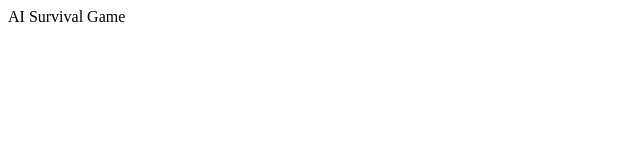
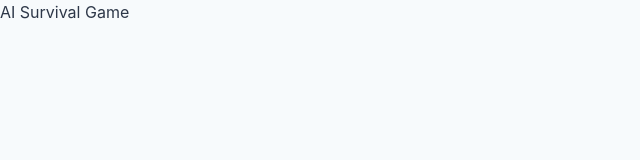
Before and after one commit to liukun2634/ai-survival-game, a React (Vite) app: page / in a window 1280 px wide. Shown: the top 160 px of the page, without its empty margins (0-640 px from the left). Built offline with nearby package versions, Linux system fonts and the light colour scheme.

Commit message:
feat: add i18n system and global styles

```diff
--- a/src/main.tsx
+++ b/src/main.tsx
@@ -1,5 +1,6 @@
 import { StrictMode } from 'react'
 import { createRoot } from 'react-dom/client'
+import './styles/global.css'
 import App from './App.tsx'
 
 createRoot(document.getElementById('root')!).render(
--- /dev/null
+++ b/src/styles/global.css
@@ -0,0 +1,128 @@
+:root {
+  /* Primary colors */
+  --color-primary: #1a365d;
+  --color-primary-light: #2a4a7f;
+  --color-primary-dark: #0f2440;
+
+  /* Background */
+  --color-bg: #f7fafc;
+  --color-bg-card: #ffffff;
+  --color-bg-overlay: rgba(26, 54, 93, 0.85);
+
+  /* Accent */
+  --color-accent: #d69e2e;
+  --color-accent-light: #ecc94b;
+
+  /* Status */
+  --color-success: #38a169;
+  --color-danger: #c53030;
+  --color-danger-light: #fc8181;
+  --color-warning: #dd6b20;
+
+  /* Text */
+  --color-text: #2d3748;
+  --color-text-light: #718096;
+  --color-text-inverse: #f7fafc;
+  --color-text-accent: #d69e2e;
+
+  /* Borders */
+  --color-border: #e2e8f0;
+  --color-border-light: #edf2f7;
+
+  /* Typography */
+  --font-heading: 'Georgia', 'Times New Roman', serif;
+  --font-body: -apple-system, BlinkMacSystemFont, 'Segoe UI', 'PingFang SC', 'Microsoft YaHei', sans-serif;
+  --font-mono: 'SF Mono', 'Fira Code', 'Consolas', monospace;
+
+  /* Spacing */
+  --space-xs: 4px;
+  --space-sm: 8px;
+  --space-md: 16px;
+  --space-lg: 24px;
+  --space-xl: 32px;
+  --space-2xl: 48px;
+
+  /* Border radius */
+  --radius-sm: 4px;
+  --radius-md: 8px;
+  --radius-lg: 12px;
+  --radius-xl: 16px;
+
+  /* Shadows */
+  --shadow-sm: 0 1px 3px rgba(0, 0, 0, 0.08);
+  --shadow-md: 0 4px 12px rgba(0, 0, 0, 0.1);
+  --shadow-lg: 0 8px 24px rgba(0, 0, 0, 0.12);
+  --shadow-xl: 0 12px 36px rgba(0, 0, 0, 0.16);
+
+  /* Transitions */
+  --transition-fast: 150ms ease;
+  --transition-normal: 300ms ease;
+  --transition-slow: 500ms ease;
+}
+
+/* Reset */
+*,
+*::before,
+*::after {
+  margin: 0;
+  padding: 0;
+  box-sizing: border-box;
+}
+
+html {
+  font-size: 16px;
+  -webkit-font-smoothing: antialiased;
+  -moz-osx-font-smoothing: grayscale;
+}
+
+body {
+  font-family: var(--font-body);
+  background-color: var(--color-bg);
+  color: var(--color-text);
+  line-height: 1.6;
+  min-height: 100vh;
+}
+
+h1, h2, h3, h4, h5, h6 {
+  font-family: var(--font-heading);
+  line-height: 1.3;
+  color: var(--color-primary);
+}
+
+button {
+  cursor: pointer;
+  font-family: var(--font-body);
+  border: none;
+  outline: none;
+}
+
+a {
+  text-decoration: none;
+  color: inherit;
+}
+
+img {
+  max-width: 100%;
+  display: block;
+}
+
+/* Scrollbar styling */
+::-webkit-scrollbar {
+  width: 6px;
+}
+
+::-webkit-scrollbar-track {
+  background: var(--color-bg);
+}
+
+::-webkit-scrollbar-thumb {
+  background: var(--color-border);
+  border-radius: 3px;
+}
+
+/* App container */
+#root {
+  min-height: 100vh;
+  display: flex;
+  flex-direction: column;
+}
```
Also changed, not shown: src/i18n/LanguageContext.tsx (added, +36 -0 lines), src/i18n/translations.ts (added, +34 -0 lines).
